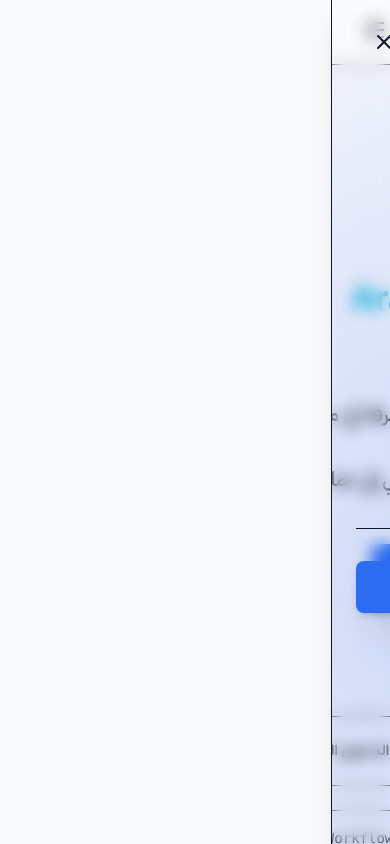
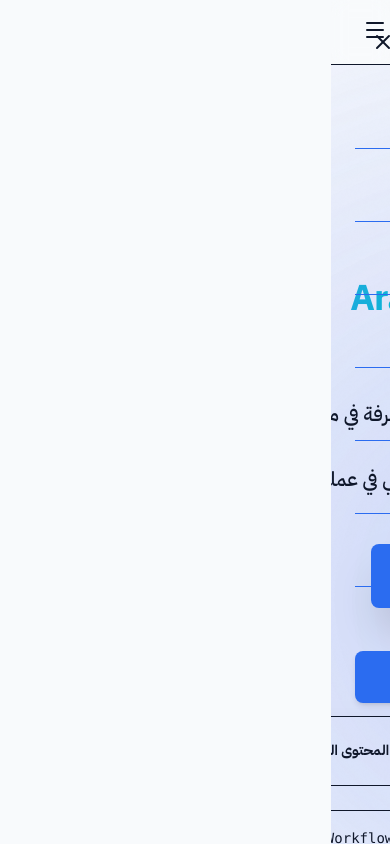
Before and after one commit to ahmdesam96/AIR, a Next.js app: page / in a window 390 px wide. Both pictures are taken after a click on the button 44 px from the left and 29 px from the top of the page. Shown: the top 844 px of the page. Built offline with nearby package versions, Linux system fonts and the light colour scheme; a web font is replaced by a local one.

Commit message:
fix(mobile): redesign mobile menu as full-screen overlay for better RTL support

```diff
--- a/src/components/layout/MobileMenu.tsx
+++ b/src/components/layout/MobileMenu.tsx
@@ -43,18 +43,11 @@ export const MobileMenu = () => {
             {isOpen && (
                 <>
                     <motion.div
-                        initial={{ opacity: 0 }}
-                        animate={{ opacity: 1 }}
-                        exit={{ opacity: 0 }}
-                        onClick={toggleMenu}
-                        className="fixed inset-0 z-[9999] bg-background/80 backdrop-blur-sm"
-                    />
-                    <motion.div
-                        initial={{ x: "100%" }}
-                        animate={{ x: 0 }}
-                        exit={{ x: "100%" }}
+                        initial={{ opacity: 0, y: "100%" }}
+                        animate={{ opacity: 1, y: 0 }}
+                        exit={{ opacity: 0, y: "100%" }}
                         transition={{ type: "spring", stiffness: 300, damping: 30 }}
-                        className="fixed inset-y-0 right-0 z-[10000] w-full sm:w-80 bg-background border-l border-border shadow-xl h-[100dvh] flex flex-col"
+                        className="fixed inset-0 z-[10000] w-full h-[100dvh] bg-background flex flex-col"
                     >
                         <div className="p-6 flex-1 overflow-y-auto">
                             <div className="flex justify-between items-center mb-8">
@@ -68,14 +61,14 @@ export const MobileMenu = () => {
                                 {menuItems.map((item, index) => (
                                     <motion.div
                                         key={item.href}
-                                        initial={{ opacity: 0, x: 20 }}
-                                        animate={{ opacity: 1, x: 0 }}
-                                        transition={{ delay: index * 0.1 }}
+                                        initial={{ opacity: 0, y: 20 }}
+                                        animate={{ opacity: 1, y: 0 }}
+                                        transition={{ delay: 0.1 + index * 0.05 }}
                                     >
                                         <Link
                                             href={item.href}
                                             onClick={toggleMenu}
-                                            className="block text-lg font-medium text-foreground hover:text-primary transition-colors py-2"
+                                            className="block text-2xl font-bold text-foreground hover:text-primary transition-colors py-3 border-b border-border/50"
                                         >
                                             {item.title}
                                         </Link>
@@ -83,9 +76,9 @@ export const MobileMenu = () => {
                                 ))}
                             </nav>
 
-                            <div className="mt-8 pt-8 border-t border-border">
+                            <div className="mt-8 pt-8">
                                 <Link href="/resources/10-hour-guide" onClick={toggleMenu}>
-                                    <Button className="w-full font-bold" size="lg">ابدأ هنا مجاناً</Button>
+                                    <Button className="w-full font-bold text-lg h-12" size="lg">ابدأ هنا مجاناً</Button>
                                 </Link>
                             </div>
                         </div>
```
